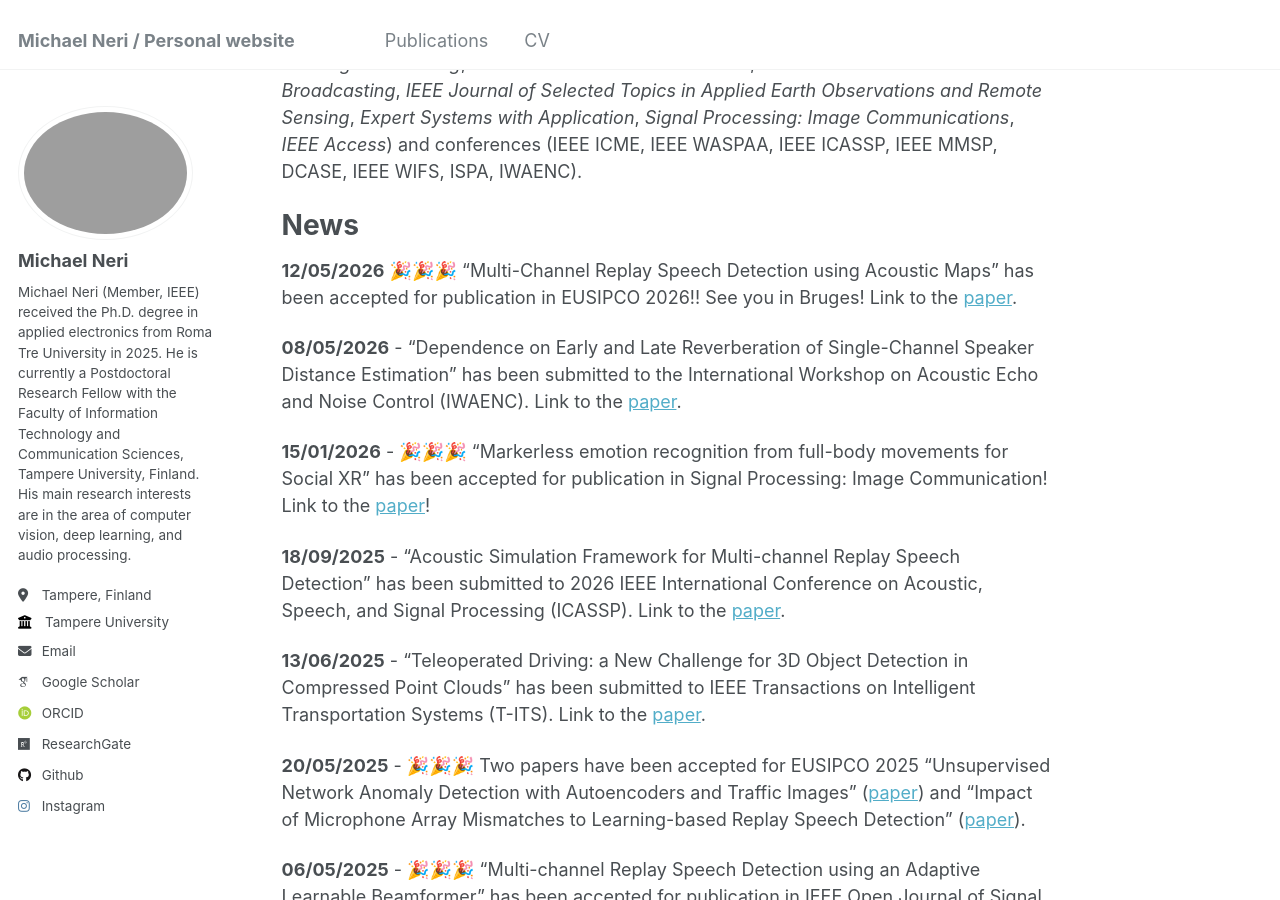
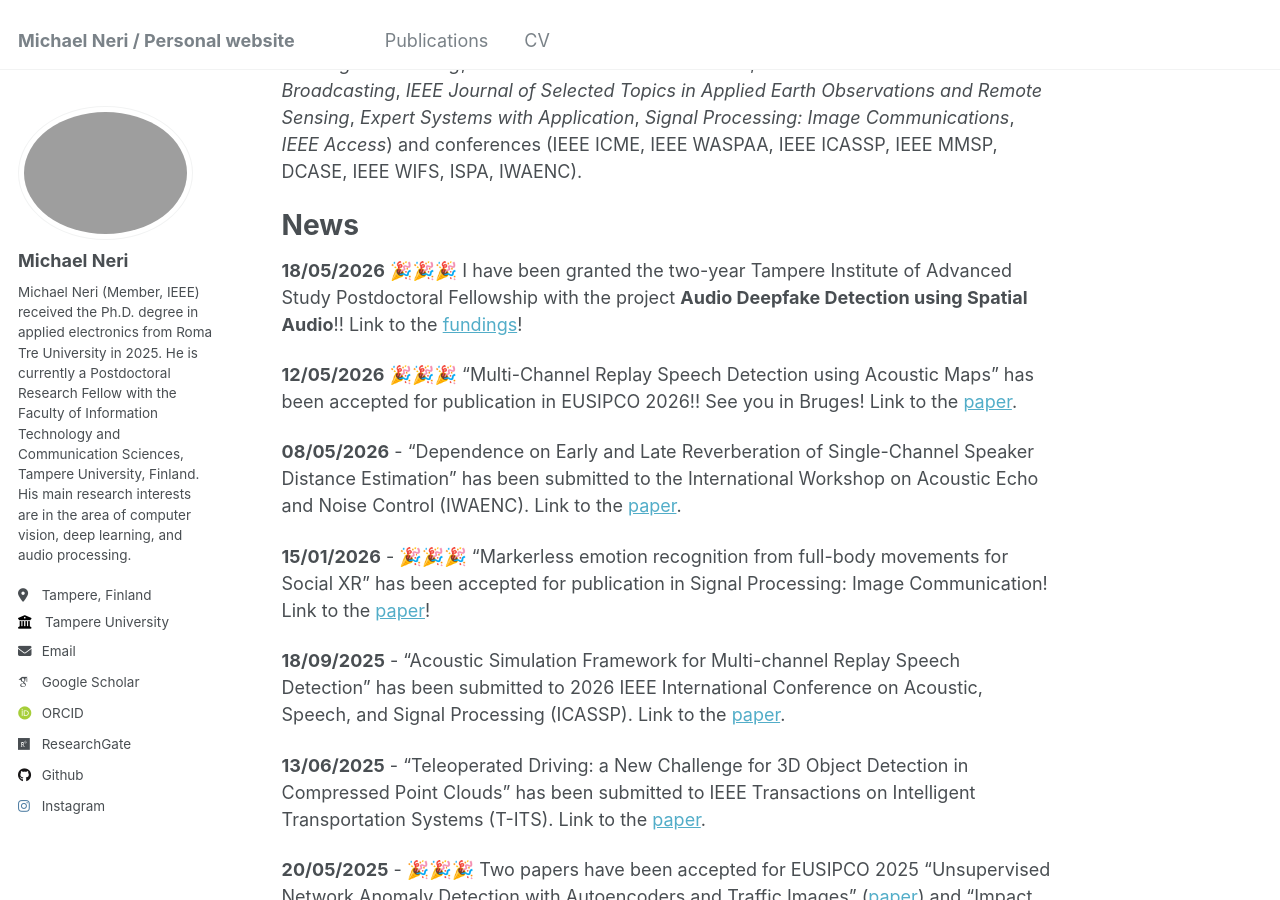
Before and after one commit to michaelneri/michaelneri.github.io, a Jekyll site: the page built from _pages/about.md, in a window 1280 px wide and 900 px high, scrolled down 751 px. Built offline with Jekyll 4.4.1, drawn with Linux system fonts in a browser that asks for light colours; some web fonts are replaced.

Commit message:
Update about.md with recent news and achievements
Added news updates about recent achievements and publications.

```diff
--- a/_pages/about.md
+++ b/_pages/about.md
@@ -22,6 +22,9 @@ I am an IEEE and EURASIP Member, Editorial Manager for _Signal Processing: Image
 
 News
 =====
+
+**18/05/2026** 🎉🎉🎉 I have been granted the two-year Tampere Institute of Advanced Study Postdoctoral Fellowship with the project **Audio Deepfake Detection using Spatial Audio**!! Link to the [fundings](https://research.tuni.fi/tampere-ias/)!
+
 **12/05/2026** 🎉🎉🎉 "Multi-Channel Replay Speech Detection using Acoustic Maps" has been accepted for publication in EUSIPCO 2026!! See you in Bruges! Link to the [paper](https://arxiv.org/abs/2602.16399).
 
 **08/05/2026** - "Dependence on Early and Late Reverberation of Single-Channel Speaker Distance Estimation" has been submitted to the International Workshop on Acoustic Echo and Noise Control (IWAENC). Link to the [paper](https://arxiv.org/abs/2605.07694).
```
